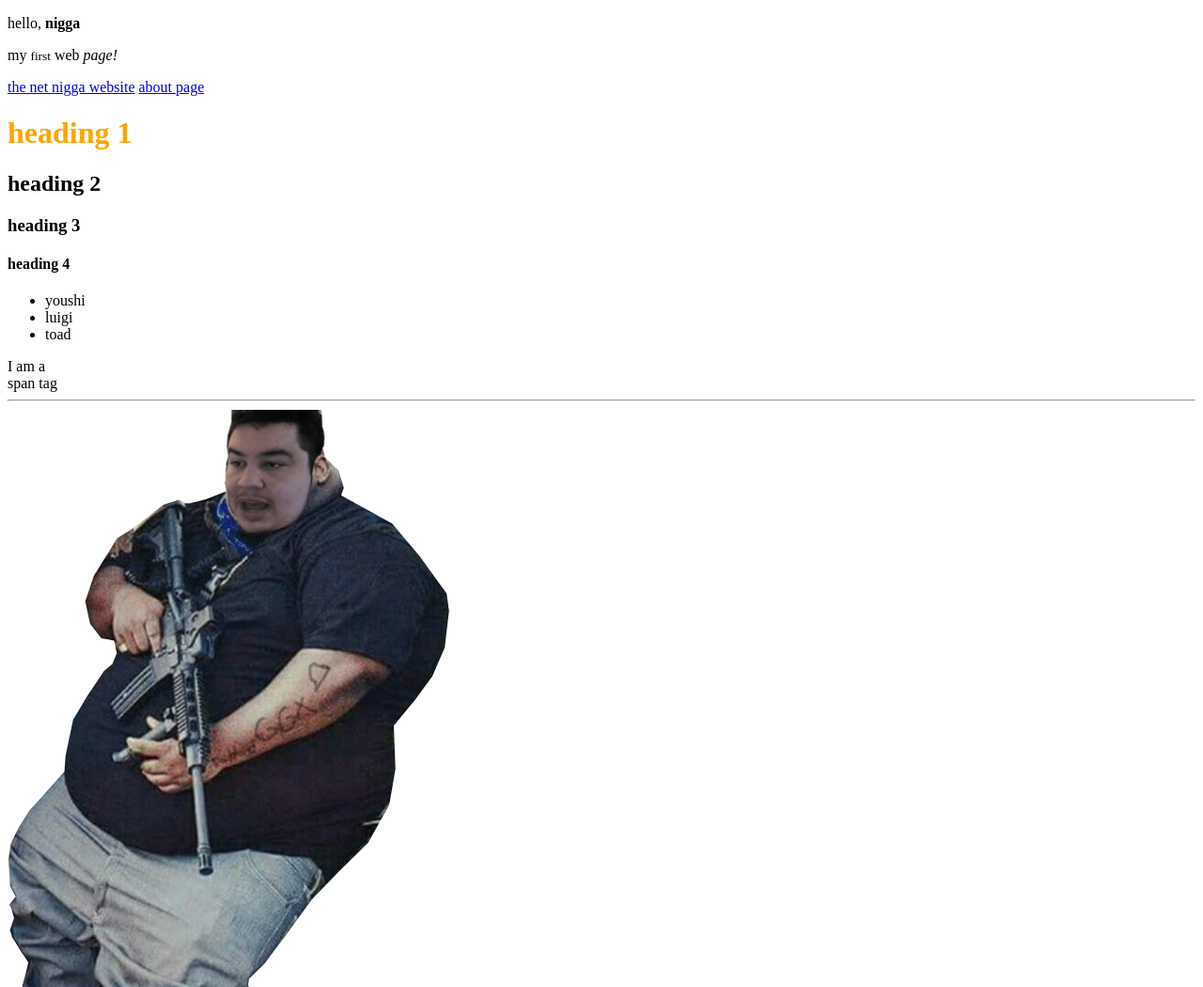
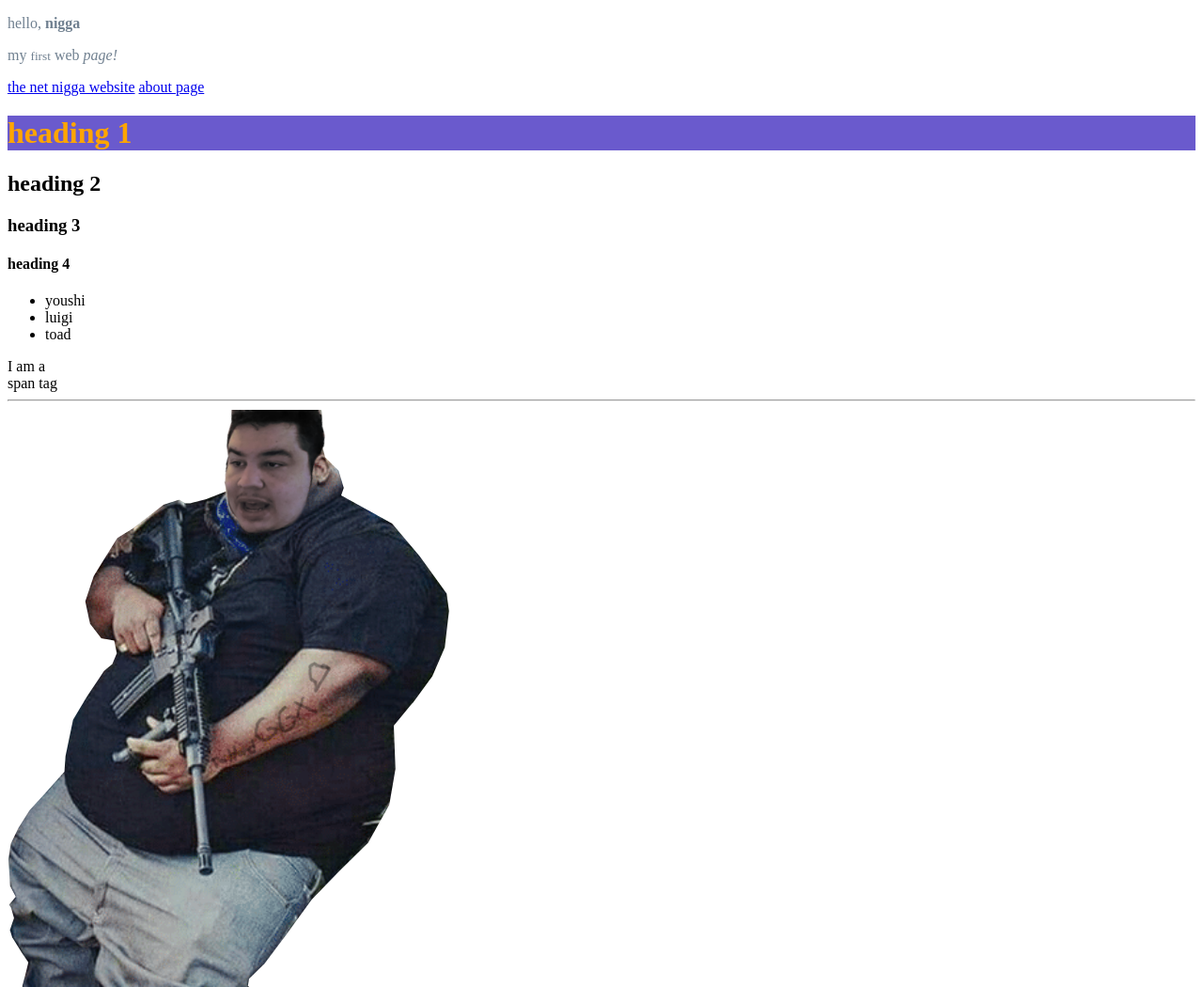
Before and after one commit to uk13G/15-study-html, a plain HTML site: page index.html in a window 1280 px wide. Shown: the top 1050 px of the page at 94% size. Drawn offline with Linux system fonts and the light colour scheme.

Commit message:
small update

```diff
--- a/index.html
+++ b/index.html
@@ -1,12 +1,8 @@
 <!DOCTYPE html>
 <html>
   <head>
-    <style>
-      h1 {
-        color: orange;
-      }
-    </style>
-    <title>Learning HTML</title>
+    <link rel="stylesheet" href="styles.css">
+       <title>Learning HTML</title>
   </head>
   <body>
     <div>
--- /dev/null
+++ b/styles.css
@@ -0,0 +1,7 @@
+h1 {
+  color: orange;
+  background-color: slateblue;
+}
+p {
+  color: slategray;
+}
```
Also changed, not shown: about.html (+1 -0 lines).
